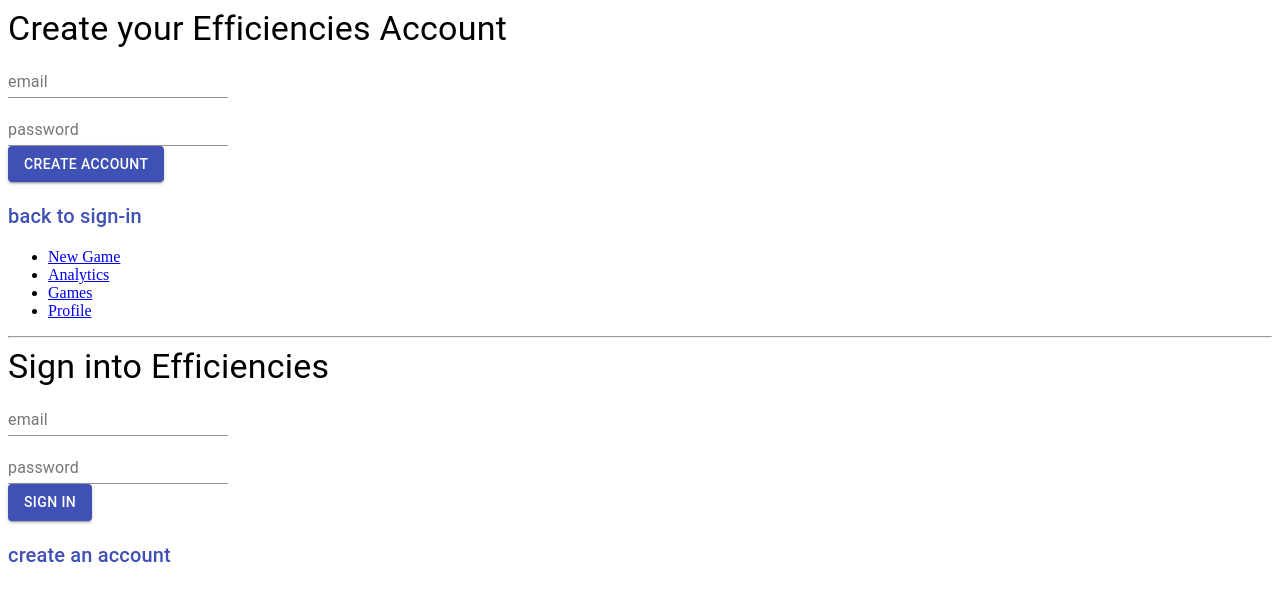
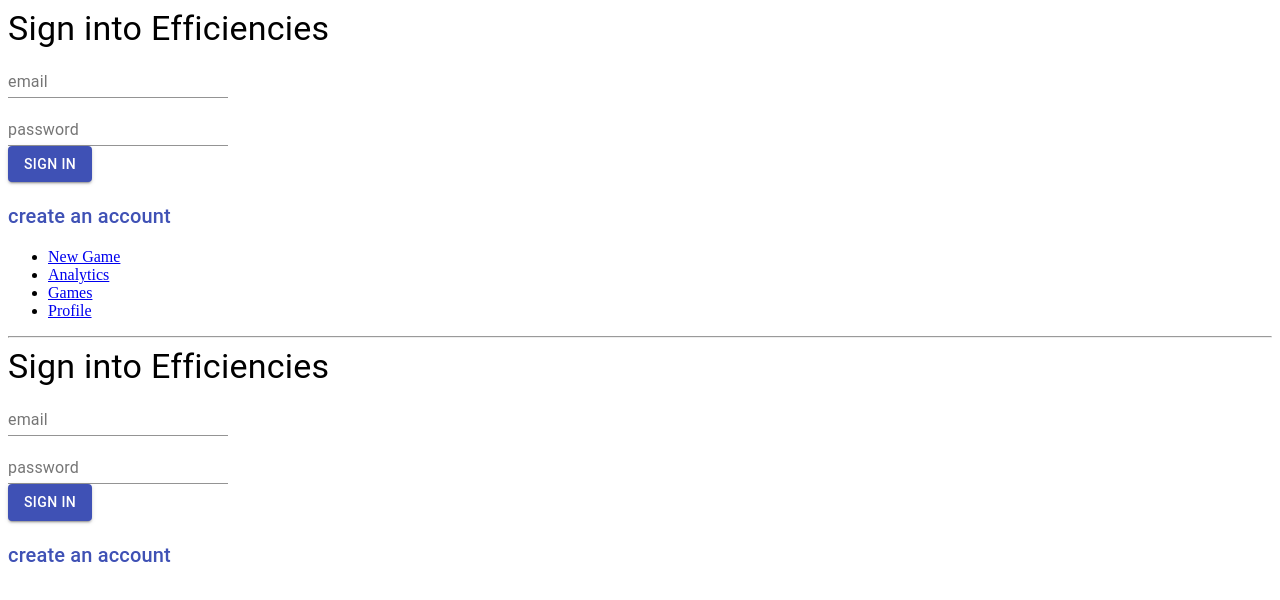
Before and after one commit to UltimateOgee/efficiencies, a React (Create React App) app in the folder efficiencies-ui/: page /signin in a window 1280 px wide. Shown: the top 600 px of the page. Built offline with nearby package versions, Linux system fonts and the light colour scheme; what @react-firebase/auth, reactfire would draw is missing.

Commit message:
Add most auth functionality

```diff
--- a/efficiencies-ui/src/App.js
+++ b/efficiencies-ui/src/App.js
@@ -35,7 +35,7 @@
     <FirebaseAuthProvider firebase={firebase} {...firebaseConfig}>
       <FirebaseAppProvider firebaseConfig={firebaseConfig}>
         <IfFirebaseUnAuthed>
-          <CreateAccount />
+          <SignIn />
         </IfFirebaseUnAuthed>
         <IfFirebaseAuthed>
           <Router>
--- a/efficiencies-ui/src/main-components/Auth/CreateAccount.js
+++ b/efficiencies-ui/src/main-components/Auth/CreateAccount.js
@@ -7,6 +7,7 @@
 export default function CreateAccount() {
   const [email, setEmail] = useState('');
   const [password, setPassword] = useState('');
+  const [isDisabled, setIsDisabled] = useState(false);
 
   const createAccount = () => {
     firebase.auth().setPersistence(firebase.auth.Auth.Persistence.SESSION)
@@ -15,7 +16,6 @@
       .then((userCredential) => {
         // Signed in
         var user = userCredential.user;
-        console.log(user);
       })
       .catch((error) => {
         var errorCode = error.code;
@@ -23,8 +23,26 @@
         console.log(errorMessage)
       });
     });
+  };
 
+  //https://www.pluralsight.com/guides/binding-functions-and-enabledisable-state-in-html-buttons-with-reactjs
+  const enableComponents = () => {
+    setIsDisabled(false);
   }
+
+  const handleSubmitClicked = () => {
+    setIsDisabled(true);
+    createAccount();
+
+    // setTimeout(
+    //   function() {
+    //     enableComponents()
+    //   }.bind(this),
+    //   3000
+    // );
+  }
+
+
 
   return (
     <>
@@ -40,6 +58,8 @@
         <br/>
 
         <Button
+        disabled={isDisabled}
+        onClick={handleSubmitClicked.bind(this)}
         variant="contained"
         color="primary"
         href="#contained-buttons">
--- a/efficiencies-ui/src/main-components/Auth/SignIn.js
+++ b/efficiencies-ui/src/main-components/Auth/SignIn.js
@@ -1,4 +1,4 @@
-import React from "react";
+import {React, useState} from "react";
 import TextField from "@material-ui/core/TextField";
 import Button from "@material-ui/core/Button";
 import firebase from "firebase/app";
@@ -11,8 +11,9 @@
 - If user is loggedin and authorized - proper info should show
 */
 export default function SignIn() {
-  const [email, setEmail] = React.useState('');
-  const [password, setPassword] = React.useState('');
+  const [email, setEmail] = useState('');
+  const [password, setPassword] = useState('');
+  const [isDisabled, setIsDisabled] = useState(false);
 
   const signIn = () => {
     firebase.auth().setPersistence(firebase.auth.Auth.Persistence.SESSION)
@@ -37,6 +38,23 @@
     });
   }
 
+  //https://www.pluralsight.com/guides/binding-functions-and-enabledisable-state-in-html-buttons-with-reactjs
+  const enableComponents = () => {
+    setIsDisabled(false);
+  }
+
+  const handleSubmitClicked = () => {
+    setIsDisabled(true);
+    signIn();
+
+    // setTimeout(
+    //   function() {
+    //     enableComponents()
+    //   }.bind(this),
+    //   3000
+    // );
+  }
+
   return (
     <>
       <Typography variant="h4">
@@ -51,6 +69,8 @@
         <br/>
 
         <Button
+        disabled={isDisabled}
+        onClick={handleSubmitClicked.bind(this)}
         variant="contained"
         color="primary"
         href="#contained-buttons">
```
